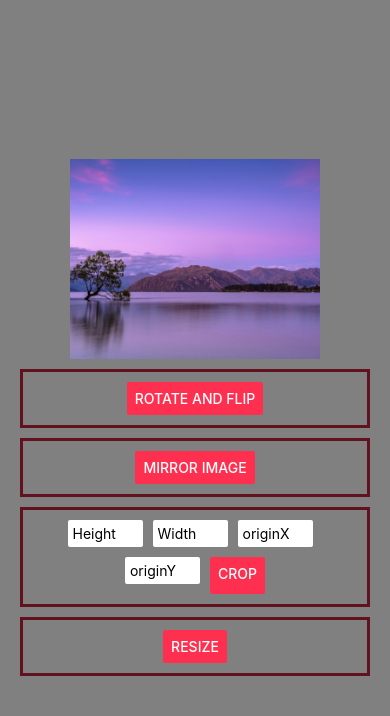
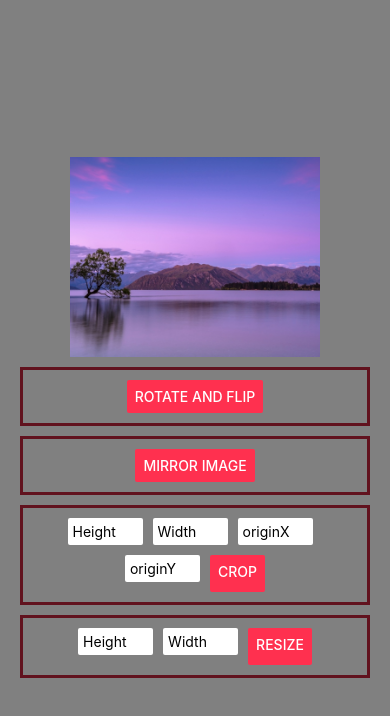
Before and after one commit to MarcelFeo/image_editor, a React Native app: screen / in a window 390 px wide. Shown: the top 716 px of the page. Built offline with nearby package versions, Linux system fonts and the light colour scheme.

Commit message:
adicionando inputs na função resize

```diff
--- a/App.js
+++ b/App.js
@@ -88,6 +88,8 @@ export default function App() {
         <Button title="Crop" onPress={cropImage} color="#ff304f"/>
       </View>
       <View style={styles.buttonContainer}>
+        <TextInput style={styles.input} placeholder="Height" ></TextInput>
+        <TextInput style={styles.input} placeholder="Width"></TextInput>
         <Button title="Resize" onPress={resizeImage} color="#ff304f" />
       </View>
     </View>
```
